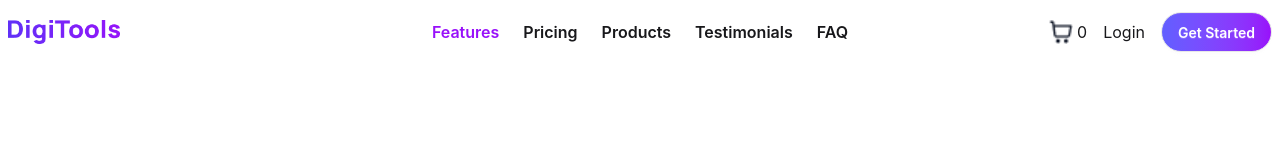
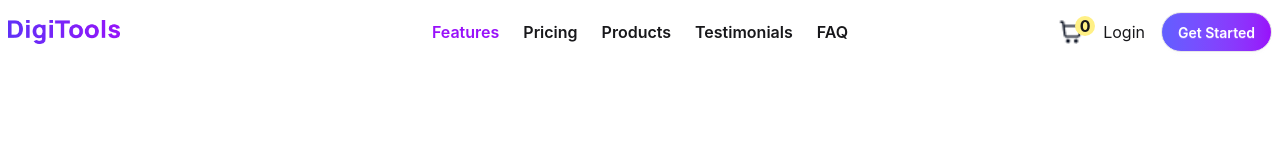
Before and after one commit to sazidhossainfahim25/DigiTools, a React (Vite) app: page / in a window 1280 px wide. Shown: the top 160 px of the page. Built offline with nearby package versions, Linux system fonts and the light colour scheme.

Commit message:
Navber Update card count

```diff
--- a/index.html
+++ b/index.html
@@ -8,7 +8,7 @@
      <link rel="preconnect" href="https://fonts.googleapis.com">
     <link rel="preconnect" href="https://fonts.gstatic.com" crossorigin>
     <link href="https://fonts.googleapis.com/css2?family=Manrope:wght@200..800&display=swap" rel="stylesheet">
-    <title>digitools</title>
+    <title>Digitools</title>
   </head>
   <body>
     <div id="root"></div>
--- a/src/components/Navbar.jsx
+++ b/src/components/Navbar.jsx
@@ -58,9 +58,9 @@ const Navbar = ({ cart }) => {
 
           {/* Right */}
           <div className="navbar-end flex items-center">
-            <div className="flex items-center mr-4 cursor-pointer">
+            <div className="flex items-center mr-4 cursor-pointer relative">
               <img src={SpCard} className="w-6 mr-1" />
-              <span>{cart.length}</span>
+              <span className=" w-5 h-5 bg-yellow-200  font-bold rounded-full  absolute bottom-2 left-4 justify-center flex items-center ">{cart.length}</span>
             </div>
 
             <h3 className="mr-4 cursor-pointer">Login</h3>
```
